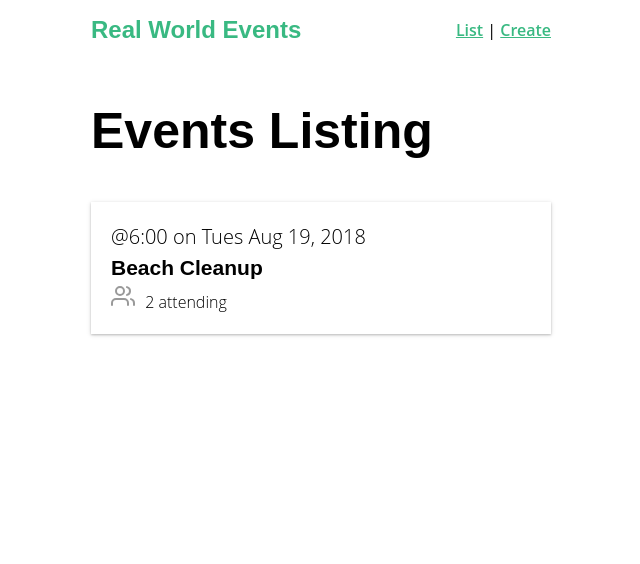
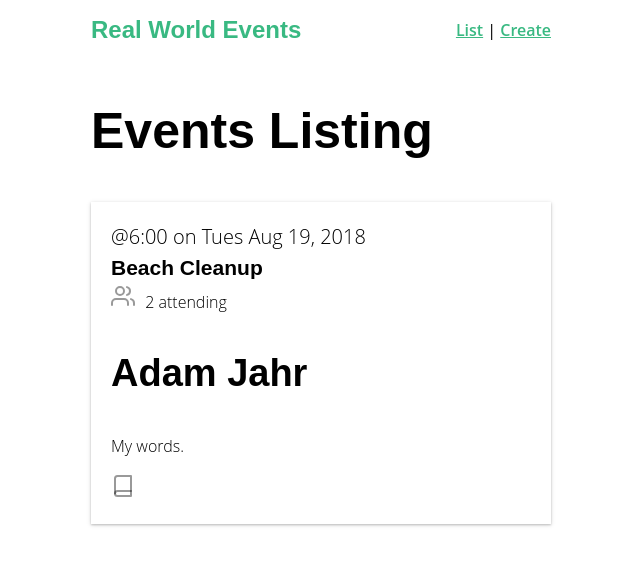
Before and after one commit to lapie002/intro-to-real-world-vue, a Vue app: page / in a window 1280 px wide. Shown: the top 564 px of the page, without its empty margins (319-959 px from the left). Built offline with nearby package versions, Linux system fonts and the light colour scheme.

Commit message:
slots with multi

```diff
--- a/src/components/BaseIcon.vue
+++ b/src/components/BaseIcon.vue
@@ -3,6 +3,7 @@
     <span class="icon-wrapper" v-html="svg"></span>
     <slot name="numberOfAttendee"></slot>
     <slot name="attending"></slot>
+    <slot></slot>
   </div>
 </template>
 
--- a/src/components/EventCard.vue
+++ b/src/components/EventCard.vue
@@ -5,15 +5,24 @@
       <h4 class="title">{{event.title}}</h4>
       <base-icon name="users">
         <span slot="numberOfAttendee"> {{event.attendees.length}} </span>
-        <span slot="attending">attending</span></base-icon>
+        <span slot="attending">attending</span>
+        <span>
+          <template>
+              <h2>Adam Jahr</h2>
+              <p>My words.</p>
+              <base-icon name="book"></base-icon>
+          </template>
+        </span>
+      </base-icon>
     </div>
   </router-link>
 </template>
 
 <script>
+import BaseIcon from "@/components/BaseIcon";
 export default {
   name: 'EventCard',
-
+  components: {BaseIcon},
   data(){
     return {
       event: {
```
